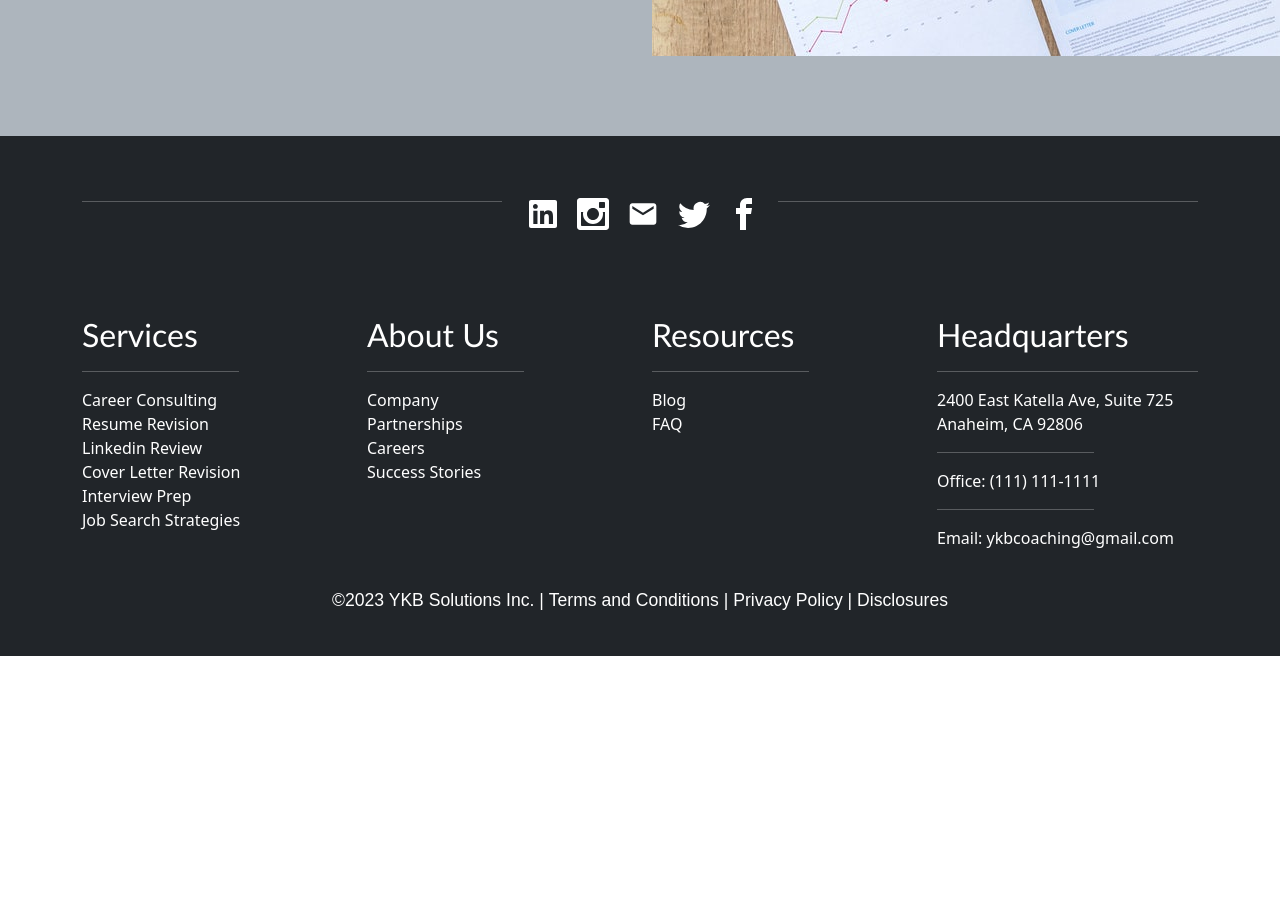
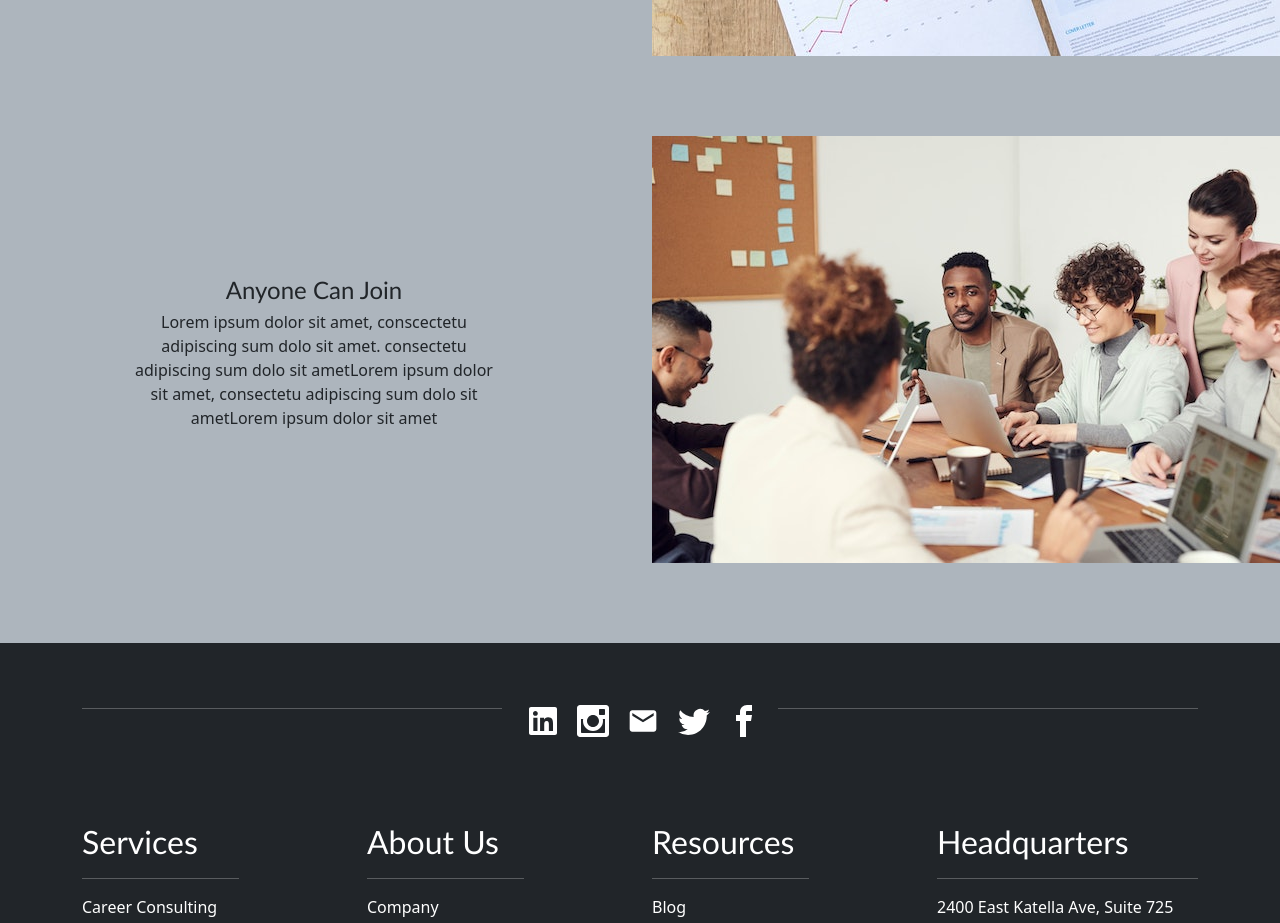
Before and after one commit to jermeewinn/YKB-solutions, a React (Create React App) app: page /about in a window 1280 px wide. Shown: the part 1100-2023 px from the top of the page. Before the commit the page ends 1756 px from the top, so only its background shows below. Built offline with nearby package versions, Linux system fonts and the light colour scheme; the HTML template or start-up script is replaced by a standard one.

Commit message:
created Anyone sub-component for About component

```diff
--- /dev/null
+++ b/src/components/About/About-Anyone/index.js
@@ -0,0 +1,22 @@
+import React from 'react';
+import Group from '../../../assets/stockPhotos/group-small.jpg';
+
+function AboutAnyone() {
+    return(
+        <div className='row about-subsection align-items-center'>
+            <div className='col-md-6'>
+                <h4>
+                    Anyone Can Join
+                </h4>
+                <p className='about-text'>
+                    Lorem ipsum dolor sit amet, conscectetu adipiscing sum dolo sit amet. consectetu adipiscing sum dolo sit ametLorem ipsum dolor sit amet, consectetu adipiscing sum dolo sit ametLorem ipsum dolor sit amet
+                </p>
+            </div>
+            <div className='col-md-6'>
+                <img src={Group} alt='Group work photo'></img>
+            </div>
+        </div>
+    )
+};
+
+export default AboutAnyone;
--- a/src/components/About/index.js
+++ b/src/components/About/index.js
@@ -2,6 +2,7 @@ import React from 'react';
 import { Helmet } from 'react-helmet';
 import AboutValues from './About-Values';
 import AboutSpecial from './About-Special';
+import AboutAnyone from './About-Anyone';
 
 function About() {
     return(
@@ -22,6 +23,7 @@ function About() {
             </div>
             <AboutValues />
             <AboutSpecial />
+            <AboutAnyone />
         </section>
     )
 };
```
Also changed, not shown: src/assets/stockPhotos/Group.jpg (added), src/assets/stockPhotos/group-small.jpg (added).
